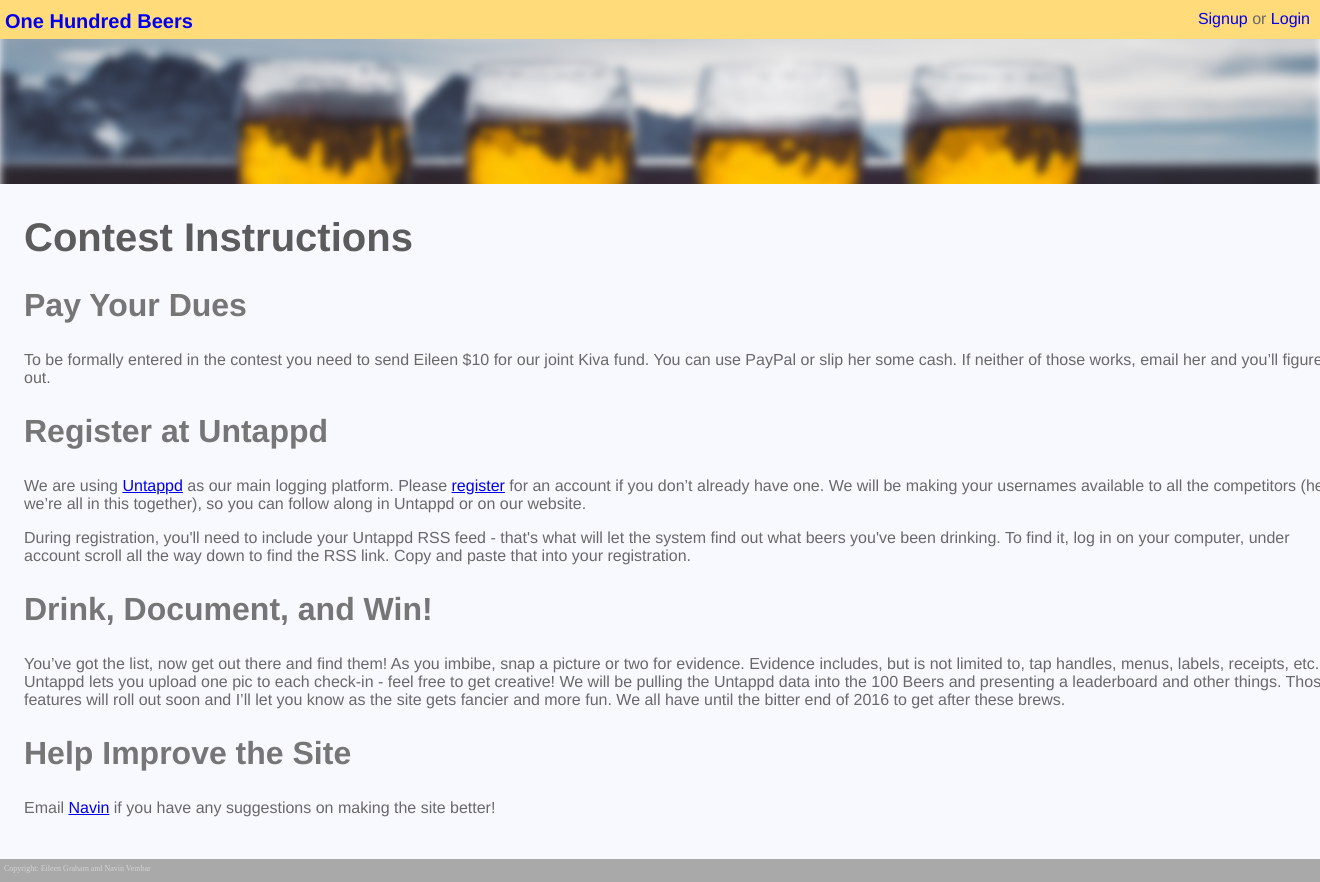
After one commit to nvembar/onehundredbeers, a Django app: template beers/templates/beers/instructions.html in a window 1320 px wide; the page is wider, and only the part inside the window is pictured. The commit adds this page. Run offline with Django 3.2, Linux system fonts and the light colour scheme; the template is opened without the code that fills it, so the values that code supplies are empty.

Commit message:
Added instructions

```diff
--- a/beers/templates/beers/index.html
+++ b/beers/templates/beers/index.html
@@ -57,4 +57,9 @@
 			</div>
 		</div>
 	</div>
+	<div style="clear: both">&nbsp;</div>
+
+	<div style="margin-top: 1em; text-align: center">
+	See the <a href="{% url 'instructions' %}">instructions</a> for more details!
+	</div>
 {% endblock %}
--- /dev/null
+++ b/beers/templates/beers/instructions.html
@@ -0,0 +1,49 @@
+{% extends 'base/base.html' %}
+{% block title %}Instructions{% endblock %}
+
+{% block content %}
+<h1>Contest Instructions</h1>
+
+<h2>Pay Your Dues</h2>
+
+<p>
+To be formally entered in the contest you need to send Eileen $10 for our
+joint Kiva fund.  You can use PayPal or slip her some cash.
+If neither of those works, email her and you’ll figure it out.
+</p>
+
+<h2 id="rss">Register at Untappd</h2>
+
+<p>
+We are using <a href="https://untappd.com">Untappd</a> as our main logging
+platform.  Please <a href="{% url 'signup' %}">register</a> for an
+account if you don’t already have one.  We will be making your usernames
+available to all the competitors (hey, we’re all in this together), so you can
+follow along in Untappd or on our website.
+</p>
+
+<p>
+During registration, you'll need to include your Untappd RSS feed - that's what
+will let the system find out what beers you've been drinking.
+To find it, log in on your computer, under account scroll all the way down
+to find the RSS link.  Copy and paste that into your registration.
+</p>
+
+<h2>Drink, Document, and Win!</h2>
+
+You’ve got the list, now get out there and find them!  As you imbibe, snap
+a picture or two for evidence.  Evidence includes, but is not limited to,
+tap handles, menus, labels, receipts, etc.  Untappd lets you upload one pic
+to each check-in - feel free to get creative!
+
+We will be pulling the Untappd data into the 100 Beers and presenting a
+leaderboard and other things.  Those features will roll out soon and I’ll
+let you know as the site gets fancier and more fun.
+
+We all have until the bitter end of 2016 to get after these brews.
+
+<h2>Help Improve the Site</h2>
+
+Email <a href="mailto:navin.vembar@gmail.com">Navin</a> if you have any
+suggestions on making the site better!
+{% endblock %}
--- a/beers/templates/registration/signup.html
+++ b/beers/templates/registration/signup.html
@@ -68,7 +68,9 @@
       </div>
       {% endif %}
       <div class="login-label">{{ form.untappd_rss.label_tag }}</div>
-      <div class="field-help">{{ form.untappd_rss.help_text }}</div>
+      <div class="field-help">
+        <a href="{% url 'instructions' %}#rss">{{ form.untappd_rss.help_text }}</a>
+      </div>
       <div class="login-field">{{ form.untappd_rss }}</div>
       {% if form.untappd_rss.errors %}
       <div class="error-info">
--- a/beers/urls.py
+++ b/beers/urls.py
@@ -14,4 +14,5 @@ urlpatterns = [
 	url(r'^contests/(?P<contest_id>[0-9]+)/beers/(?P<beer_id>[0-9]+)$', views.contest_beer, name='beer-detail'),
 	url(r'^contests/(?P<contest_id>[0-9]+)/beers/$', views.contest_beers, name='beer-list'),
 	url(r'^contests/(?P<contest_id>[0-9]+)/leaderboard/$', views.contest_leaderboard, name='leaderboard'),
+	url(r'^instructions$', views.instructions, name='instructions'),
 ]
--- a/beers/views.py
+++ b/beers/views.py
@@ -149,3 +149,6 @@ def signup(request):
 	else:
 		f = RegistrationForm()
 	return render(request, 'registration/signup.html', { 'form': f })
+
+def instructions(request):
+	return render(request, 'beers/instructions.html')
```
